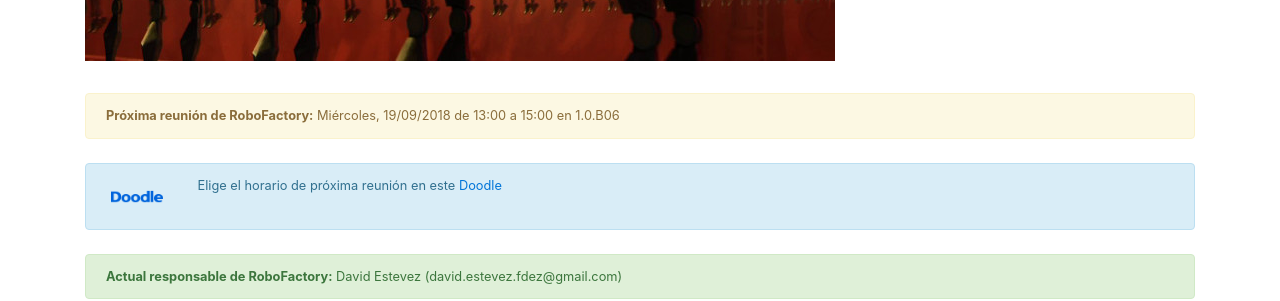
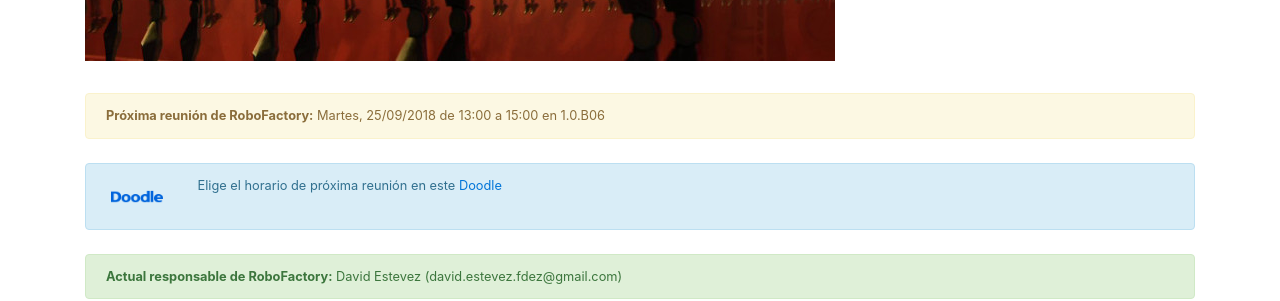
Before and after one commit to asrob-uc3m/asrob-uc3m.github.io, a Jekyll site: the page built from _workgroups/2017-09-19-robofactory.markdown, in a window 1280 px wide and 900 px high, scrolled down 831 px. Shown: the part 335-636 px from the top of the window. Built offline with Jekyll 4.4.1, drawn with Linux system fonts in a browser that asks for light colours.

Commit message:
Update next_meeting for workgroup RoboFactory

```diff
--- a/_workgroups/2017-09-19-robofactory.markdown
+++ b/_workgroups/2017-09-19-robofactory.markdown
@@ -5,7 +5,7 @@ layout: workgroup
 manager: David Estevez
 manager_email: david.estevez.fdez@gmail.com
 name: RoboFactory
-next_meeting: Miércoles, 19/09/2018 de 13:00 a 15:00 en 1.0.B06
+next_meeting: Martes, 25/09/2018 de 13:00 a 15:00 en 1.0.B06
 next_meeting_doodle: https://doodle.com/poll/7uk6ayivyp3zvnda
 picture: /img/robofactory.jpg
 picture_full: /img/robofactory-full.jpg
```
